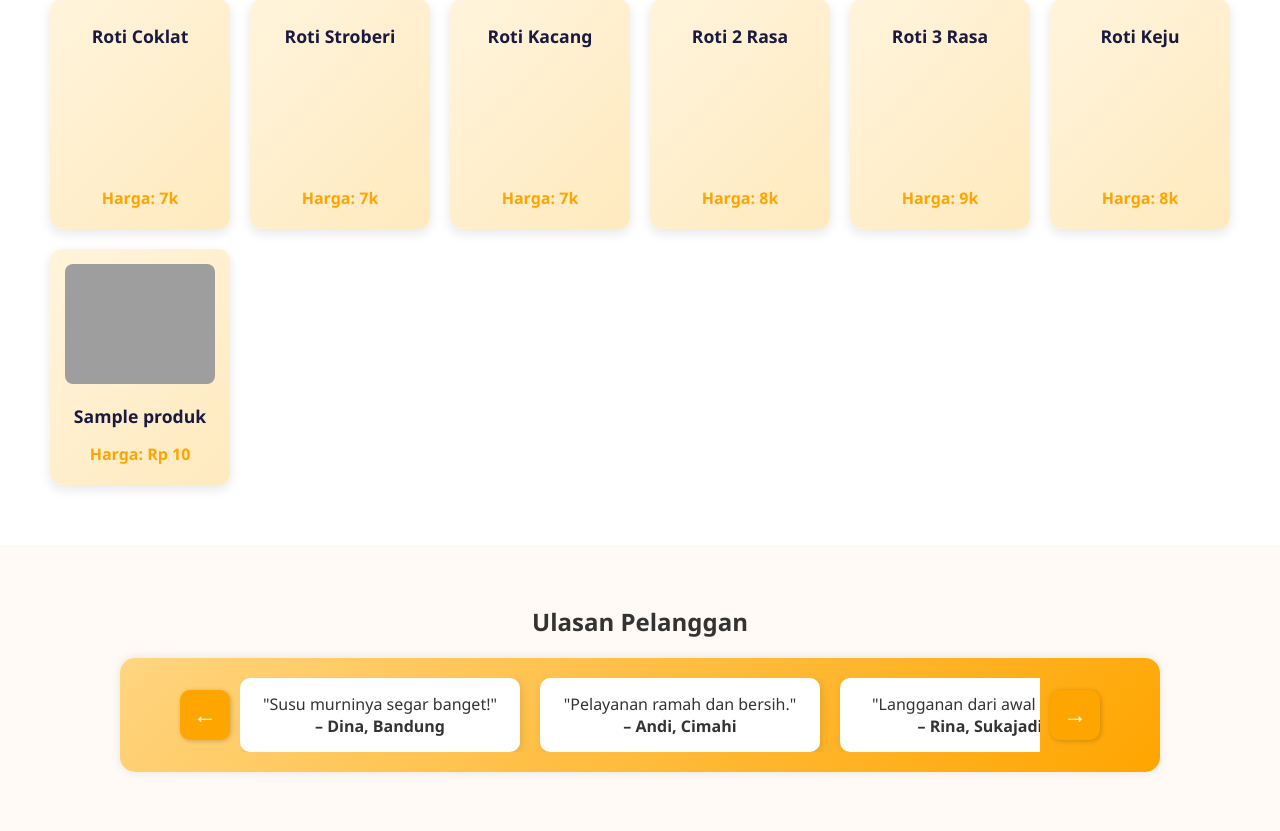
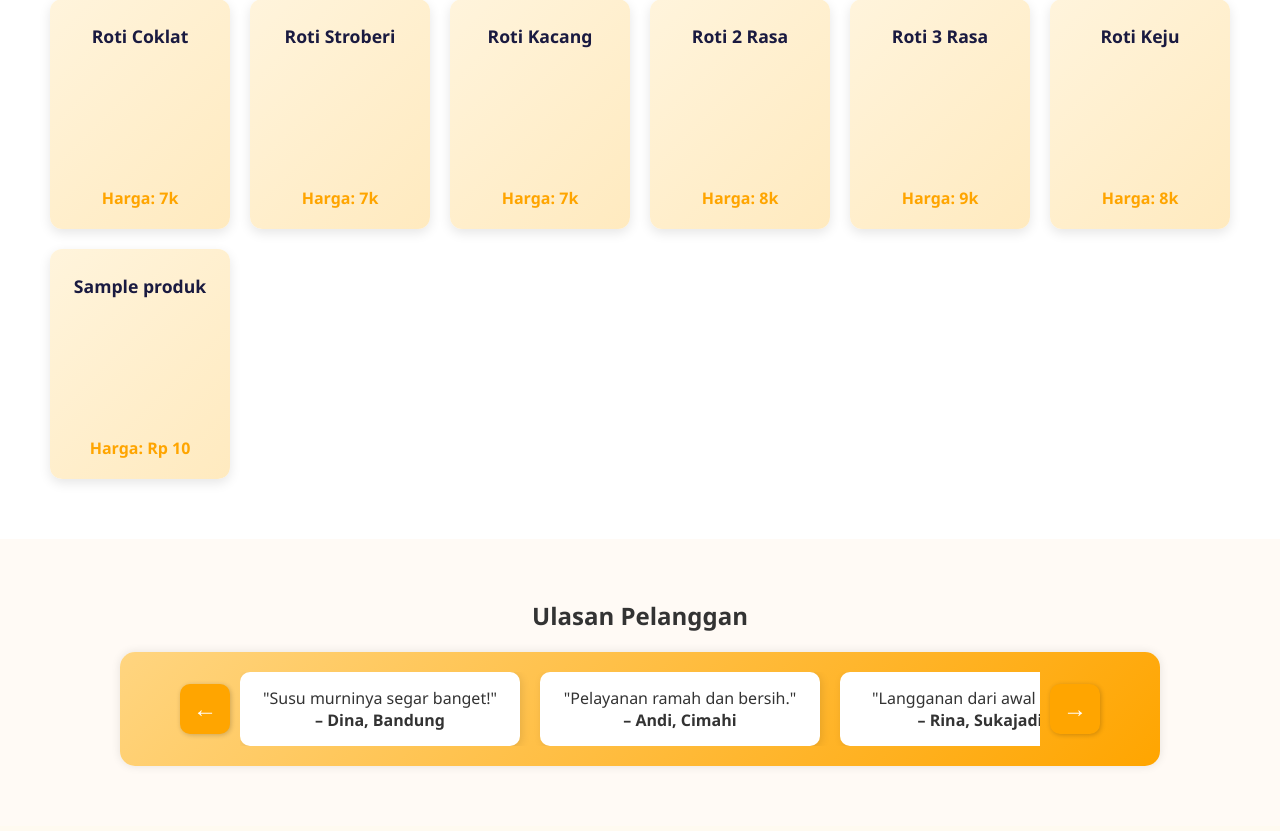
Before and after one commit to marsyadindaaa/susu-db, a PHP site: page /indextamu.php in a window 1280 px wide. Shown: the part 2064-2895 px from the top of the page. Run offline with PHP 8.4, Linux system fonts and the light colour scheme; tables that the repository leaves empty or names only in its code hold one stand-in row (values such as "Sample post"); grey boxes are pictures that could not be loaded.

Commit message:
Remove hardcoded product image from product display

```diff
--- a/indextamu.php
+++ b/indextamu.php
@@ -113,7 +113,6 @@ include('db.php'); // Include public database connection
                   $nama = htmlentities($row['nama_produk']);
                   $harga = htmlentities($row['harga']);
                   echo "<div class='card-produk'>";
-                  echo "<img src='https://images.pexels.com/photos/1435735/pexels-photo-1435735.jpeg?auto=compress&cs=tinysrgb&w=300&h=200&fit=crop' alt='Gambar Produk' style='width: 100%; height: 120px; object-fit: cover; border-radius: 8px; margin-bottom: 10px;'>";
                   echo "<h3>$nama</h3>";
                   echo "<p>Harga: Rp " . number_format($harga, 0, ',', '.') . "</p>";
                   echo "</div>";
```
